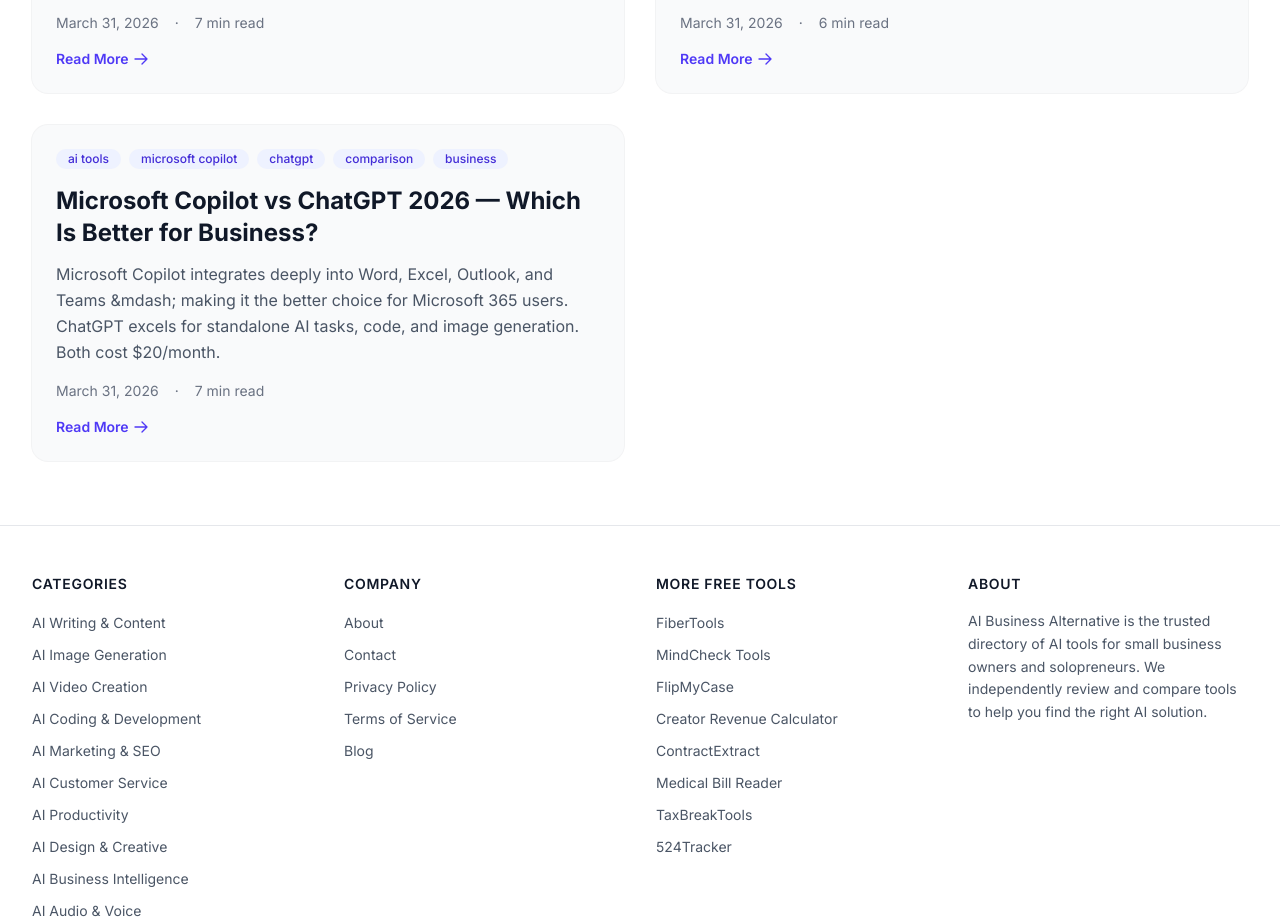
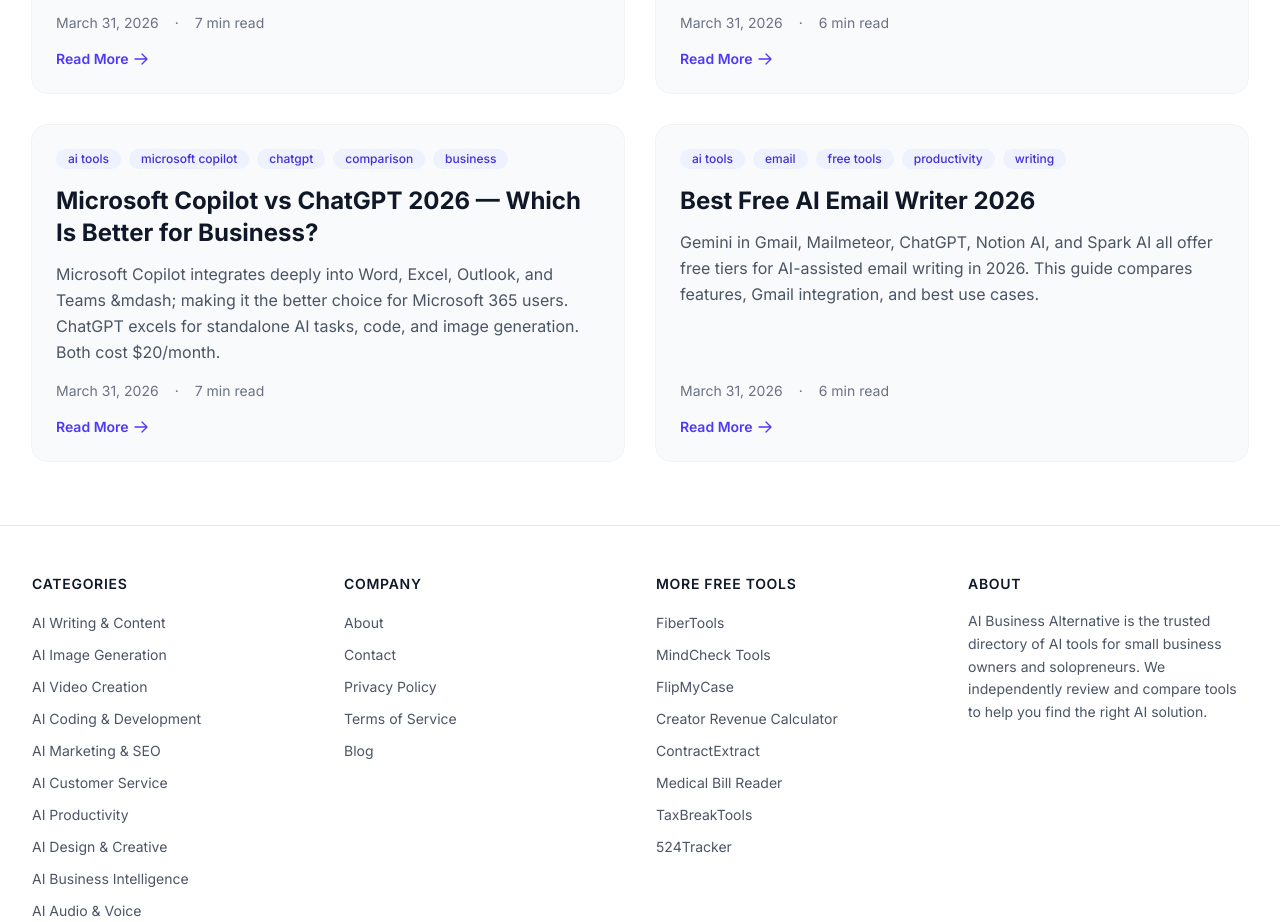
Before and after one commit to raiderj77/aibusinessalternative, a Next.js app: page /blog in a window 1280 px wide. Shown: the part 4900-5822 px from the top of the page. Built offline with nearby package versions, Linux system fonts and the light colour scheme.

Commit message:
feat: add ai-email-writer-free-2026 (score 77)

```diff
--- a/src/data/blog.ts
+++ b/src/data/blog.ts
@@ -2563,6 +2563,104 @@
 <h3>Can both tools be used together?</h3>
 <p>Absolutely. Many businesses adopt a hybrid strategy. They use Microsoft Copilot for daily productivity and workflow within the M365 suite and maintain ChatGPT Plus subscriptions for teams that require its advanced creative, analytical, or coding capabilities for specific projects.</p>
 <p>For further comparisons, see our analyses of <a href="/blog/chatgpt-vs-gemini-2026">ChatGPT vs Gemini</a> and other <a href="/blog/chatgpt-alternatives-business-2026">business AI alternatives</a>. To learn more about Microsoft&apos;s offering, visit the official <a href="https://www.microsoft.com/en-us/microsoft-365/copilot/microsoft-365-copilot" rel="noopener noreferrer" target="_blank">Microsoft 365 Copilot</a> page.</p>`
+  },
+  {
+    slug: 'ai-email-writer-free-2026',
+    title: 'Best Free AI Email Writer 2026',
+    excerpt:
+      'Gemini in Gmail, Mailmeteor, ChatGPT, Notion AI, and Spark AI all offer free tiers for AI-assisted email writing in 2026. This guide compares features, Gmail integration, and best use cases.',
+    publishedAt: '2026-03-31',
+    updatedAt: '2026-03-31',
+    readTime: '6 min read',
+    tags: ['ai-tools', 'email', 'free-tools', 'productivity', 'writing'],
+    content: `
+<p>For individuals and businesses looking to write emails faster, free AI email writers have become a practical tool in 2026. The best options integrate directly with Gmail or work as standalone drafting tools, handling replies, cold outreach, and follow-ups. Each tool below offers a meaningful free tier without requiring a subscription.</p>
+
+<h2>What to Look for in a Free AI Email Writer</h2>
+<p>Selecting the right tool requires moving beyond the simple label of &ldquo;free.&rdquo; A thoughtful evaluation of several core factors will ensure the software genuinely enhances productivity rather than complicating it. First, consider the integration depth. The most effective tools operate directly within your existing email client, particularly Gmail or Outlook, allowing you to generate and edit text without switching browser tabs or applications. A standalone web interface, while potentially powerful, adds friction to the process.</p>
+<p>Second, scrutinize the limitations of the free tier. Common restrictions include a monthly cap on the number of AI-generated emails, a limit on the length of each generation, or access to only basic writing styles. Some providers may also place a watermark or branding on emails composed with their free plan. Understanding these boundaries is crucial to avoid unexpected interruptions.</p>
+<p>Third, examine the specificity and quality of the AI features. Beyond simple sentence completion, look for functionalities like tone adjustment (professional, friendly, persuasive), context-aware replies that reference the email thread, and the ability to generate content from brief bullet points. The tool&rsquo;s understanding of your personal or brand voice over time is a significant differentiator. Finally, assess data privacy and security policies. Ensure the provider clearly states that your email content is not used to train public models or shared with third parties, a non-negotiable point for business communication.</p>
+
+<h2>Best Free AI Email Writers in 2026</h2>
+<p>The landscape is populated by both dedicated email applications and general-purpose AI assistants that excel at email tasks. Here are five prominent options with robust free offerings in 2026.</p>
+
+<h3>Gemini in Gmail</h3>
+<p>Deeply integrated into the Gmail and Google Workspace ecosystem, Gemini offers contextual assistance directly in your inbox. The free tier allows users to &ldquo;Refine draft&rdquo; for grammar and clarity, &ldquo;Summarize&rdquo; long email threads, and generate short replies or bullet-point outlines for new messages. Its strength is its native understanding of your calendar, previous emails, and Google Drive documents, enabling highly relevant suggestions. However, its free generation length can be restrictive for longer-form emails.</p>
+
+<h3>Mailmeteor Free</h3>
+<p>Primarily known as a mail merge tool for Gmail, Mailmeteor&rsquo;s free plan includes a capable AI email writer. It shines in creating personalized cold outreach or newsletter campaigns. Users can input a prospect&rsquo;s website or LinkedIn profile, and the AI will draft a tailored email. The free tier limits the number of AI-generated drafts per month but is exceptional for salespeople, recruiters, or small businesses conducting targeted email campaigns where personalization is critical for response rates.</p>
+
+<h3>ChatGPT for Email</h3>
+<p>While not a dedicated email client, ChatGPT&rsos;s versatility makes it a powerful tool for email composition. Users can copy an email they&rsquo;ve received, ask ChatGPT to draft a reply in a specific tone, and then paste the result into their email client. Its free version is excellent for brainstorming subject lines, overcoming writer&rsquo;s block on complex messages, or restructuring a poorly written draft. The process is manual but offers unparalleled creative flexibility and idea generation without platform constraints.</p>
+
+<h3>Notion AI Templates</h3>
+<p>For teams that centralize their work in Notion, its built-in AI can be harnessed through shared email templates. A free Notion account allows you to create database templates for common email types&mdash;like project updates, client pitches, or meeting follow-ups&mdash;and use AI to fill in the variables. This approach is ideal for standardizing communication and ensuring consistency across a team, turning email drafting into a structured, collaborative process rather than an individual task.</p>
+
+<h3>Spark AI (Free)</h3>
+<p>The Spark email client has integrated AI features into its free tier on a limited basis. Its &ldquo;Smart Reply&rdquo; suggests quick, context-aware responses, and its &ldquo;Summarize&rdquo; feature is useful for digesting lengthy threads. The free AI composer helps draft new emails from prompts. Spark&rsquo;s advantage is its clean, unified inbox interface and smart sorting, making the AI features part of a broader email management philosophy that prioritizes inbox zero and focused work.</p>
+
+<h2>Free AI Email Tools: Comparison</h2>
+<table>
+<thead>
+<tr>
+<th>Tool</th>
+<th>Free Tier</th>
+<th>Gmail Integration</th>
+<th>AI Features</th>
+<th>Best For</th>
+</tr>
+</thead>
+<tbody>
+<tr>
+<td>Gemini in Gmail</td>
+<td>Limited generations/day</td>
+<td>Native (Built-in)</td>
+<td>Refine, Summarize, Short Reply</td>
+<td>Daily Gmail users needing quick in-situ help</td>
+</tr>
+<tr>
+<td>Mailmeteor Free</td>
+<td>~25 AI drafts/month</td>
+<td>Yes (Add-on)</td>
+<td>Personalized cold email drafting</td>
+<td>Sales, outreach, and personalized campaigns</td>
+</tr>
+<tr>
+<td>ChatGPT for Email</td>
+<td>Standard free model limits</td>
+<td>Manual (Copy/Paste)</td>
+<td>Brainstorming, full-draft composition, tone control</td>
+<td>Creative drafting and ideation outside the inbox</td>
+</tr>
+<tr>
+<td>Notion AI Templates</td>
+<td>Limited AI responses</td>
+<td>No (External Tool)</td>
+<td>Structured template filling and team standardization</td>
+<td>Teams using Notion for project management</td>
+</tr>
+<tr>
+<td>Spark AI (Free)</td>
+<td>Basic AI features</td>
+<td>Yes (Client)</td>
+<td>Smart Reply, Summarize, Composer</td>
+<td>Users wanting AI within a smart, unified email client</td>
+</tr>
+</tbody>
+</table>
+
+<h2>Tips for Writing Better Emails With AI</h2>
+<p>An AI email writer is a collaborator, not a replacement for human judgment. To achieve the best results, provide clear, detailed prompts. Instead of &ldquo;write a sales email,&rdquo; try &ldquo;write a friendly, value-oriented email to a small bakery owner, introducing our inventory management software, mentioning a key feature like waste reduction, and inviting them to a 15-minute demo.&rdquo; The more context you give, the more targeted the output.</p>
+<p>Always edit and personalize the AI&rsquo;s draft. Add a specific personal anecdote, reference a past conversation, or adjust the phrasing to sound more like you. AI-generated text can sometimes be generic; your human touch provides authenticity and builds genuine connection. Furthermore, use AI to analyze and improve your existing emails. Paste a draft you&rsquo;ve written and ask the tool to make it more concise, check for clarity, or adjust the tone to be more diplomatic.</p>
+<p>Finally, develop a consistent process. Use AI for the heavy lifting of the first draft, apply your expertise and personal knowledge to refine it, and then use the AI again as a final proofreader to catch awkward phrasing or errors. This hybrid approach maximizes efficiency while ensuring the final message retains your intended voice and precision. For more on refining your text, explore our guide to <a href="/blog/grammarly-alternatives-free-2026">free writing tools</a>, and for broader implementation, see our resource on <a href="/blog/ai-tools-small-business-2026">small business AI tools</a>.</p>
+
+<h2>FAQ</h2>
+<h3>Are free AI email writers secure for business use?</h3>
+<p>You must review each provider&rsquo;s privacy policy. Reputable companies state that your data is encrypted and not used to train public models. For highly sensitive information, it may be prudent to use tools with enterprise-grade security or stick to AI assistants that process data locally on your device, though these are less common in free tiers.</p>
+<h3>Can AI email writers send emails automatically?</h3>
+<p>Most free AI tools are for composition and suggestion only. The actual sending is done through your standard email client, such as <a href="https://workspace.google.com/products/gmail/" rel="noopener noreferrer" target="_blank">Gmail</a>. Some mail merge tools like Mailmeteor can automate sending as part of a campaign, but their free tiers usually have send limits.</p>
+<h3>Do these tools work with email providers other than Gmail?</h3>
+<p>Integration levels vary. Gemini is exclusive to Google Workspace. Spark and Mailmeteor support other IMAP accounts like Outlook and Apple Mail. ChatGPT and Notion are provider-agnostic, as you manually transfer the text. Always verify compatibility with your primary email service before committing to a workflow.</p>`
   }
 ];
 
```
